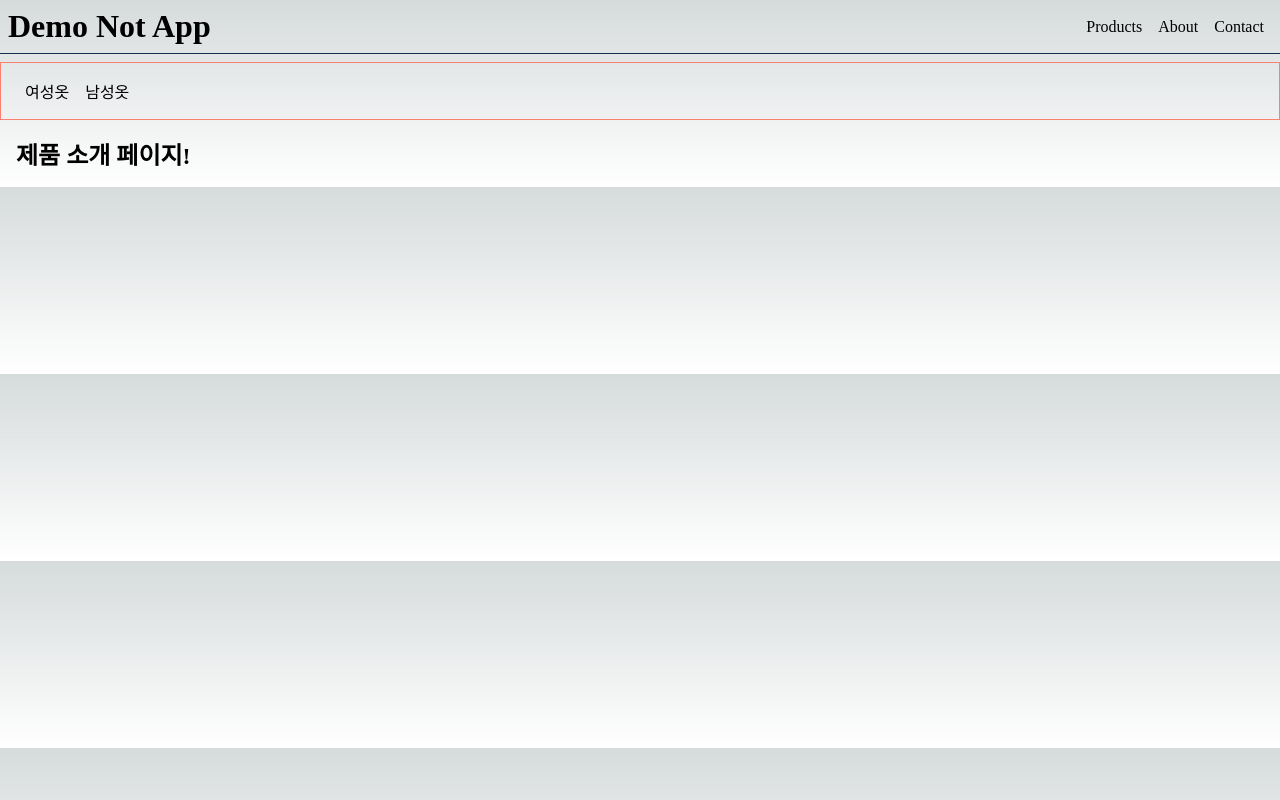
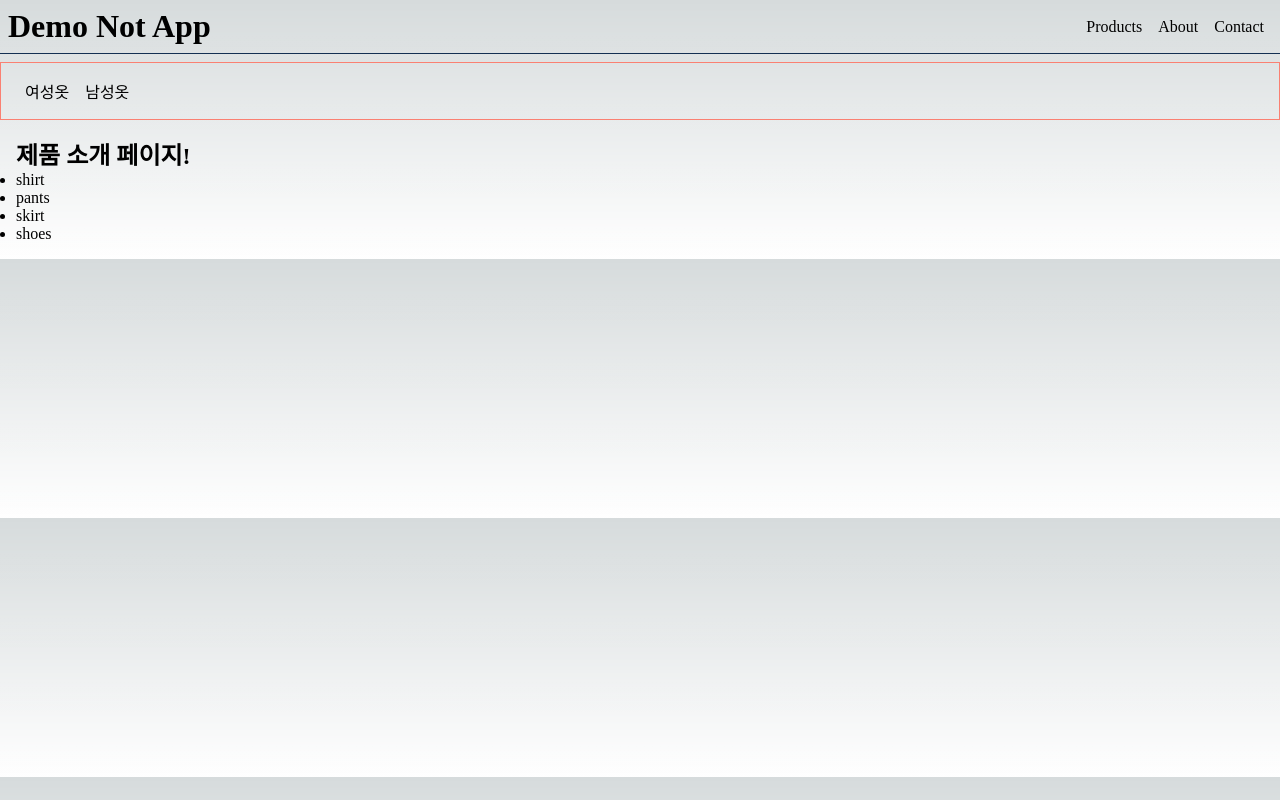
Before and after one commit to sstipdev/Next-JS, a Next.js app: page /products in a window 1280 px wide. Built offline with nearby package versions, Linux system fonts and the light colour scheme.

Commit message:
제품 디테일 페이지 링크 추가

```diff
--- a/src/app/products/page.tsx
+++ b/src/app/products/page.tsx
@@ -1,3 +1,20 @@
+import Link from "next/link";
+
+const products = ["shirt", "pants", "skirt", "shoes"];
+
 export default function ProductsPage() {
-  return <h1>제품 소개 페이지!</h1>;
+  return (
+    <>
+      <h1>제품 소개 페이지!</h1>
+      <ul>
+        {products.map((product, index) => {
+          return (
+            <li key={index}>
+              <Link href={`/products/${product}`}>{product}</Link>
+            </li>
+          );
+        })}
+      </ul>
+    </>
+  );
 }
```
